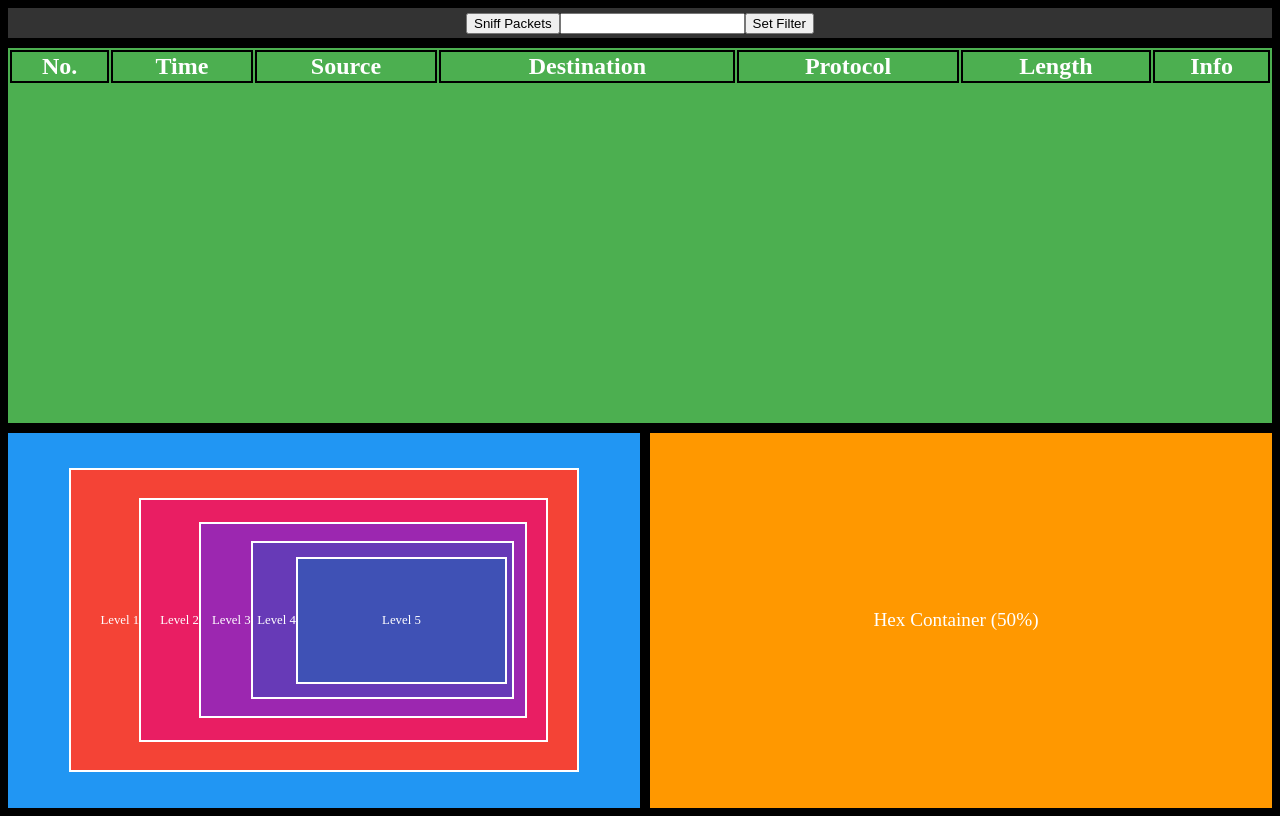
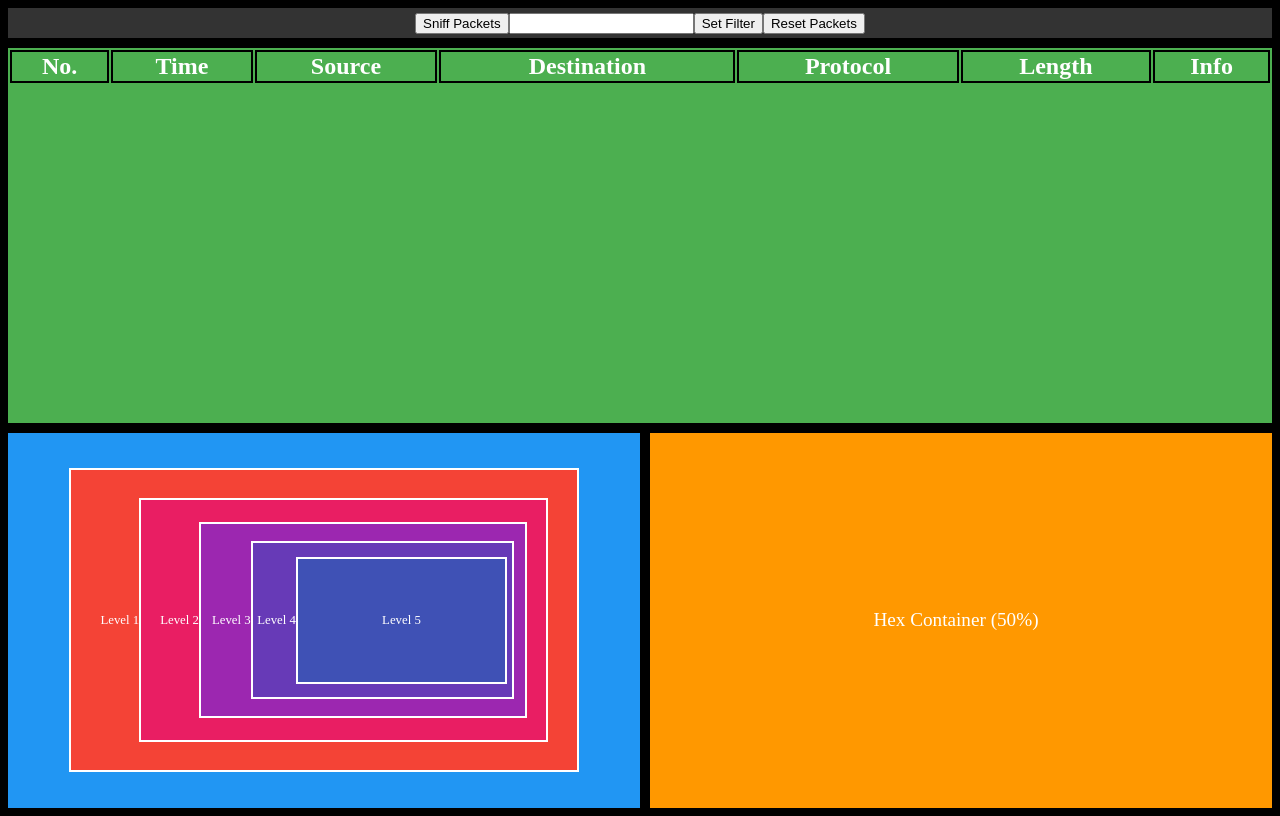
Before and after one commit to BOTBAM/UI-Project-3, a SvelteKit app: page / in a window 1280 px wide. Built offline with nearby package versions, Linux system fonts and the light colour scheme.

Commit message:
Add reset packets button

```diff
--- a/src/routes/+page.svelte
+++ b/src/routes/+page.svelte
@@ -79,7 +79,7 @@
     }
 
     function sniffPacket(i){
-        jQuery("#packets").prepend("<tr><td>" + (i+1) + "</td><td>" + packets.application[i].timeCaptured + "</td><td>" + packets.application[i].transport[0].network[0].source + "</td><td>" + packets.application[i].transport[0].network[0].destination + "</td><td>" + packets.application[i].protocol + "</td><td>" + packets.application[i].transport[0].network[0].dataLink[0].physical[0].frameLength + "</td><td>" + packets.application[i].method + "</td></tr>");
+        jQuery("#sniffedPackets").prepend("<tr><td>" + (i+1) + "</td><td>" + packets.application[i].timeCaptured + "</td><td>" + packets.application[i].transport[0].network[0].source + "</td><td>" + packets.application[i].transport[0].network[0].destination + "</td><td>" + packets.application[i].protocol + "</td><td>" + packets.application[i].transport[0].network[0].dataLink[0].physical[0].frameLength + "</td><td>" + packets.application[i].method + "</td></tr>");
     }
 
     function runWireshark(){
@@ -101,6 +101,10 @@
     function setFilter(){
         filter = document.getElementById("filter").value;
     }
+
+    function resetPackets(){
+        jQuery("#sniffedPackets").empty();
+    }
 </script>
 
 <div class="container">
@@ -109,6 +113,7 @@
         <button on:click={runWireshark}> {sniffButtonLabel}</button>
         <input type="text" id="filter"/>
         <button on:click={setFilter}> Set Filter</button>
+        <button on:click={resetPackets}> Reset Packets</button>
     </div>
     <!-- Top Container -->
     <div class="large-container" style="height: {topHeight}%; background-color: {bColor}; overflow-y:scroll;">
@@ -124,7 +129,7 @@
                     <th>Info</th>
                 </tr>
             </thead>
-            <tbody>
+            <tbody id="sniffedPackets">
             </tbody>
         </table>
     </div>
```
